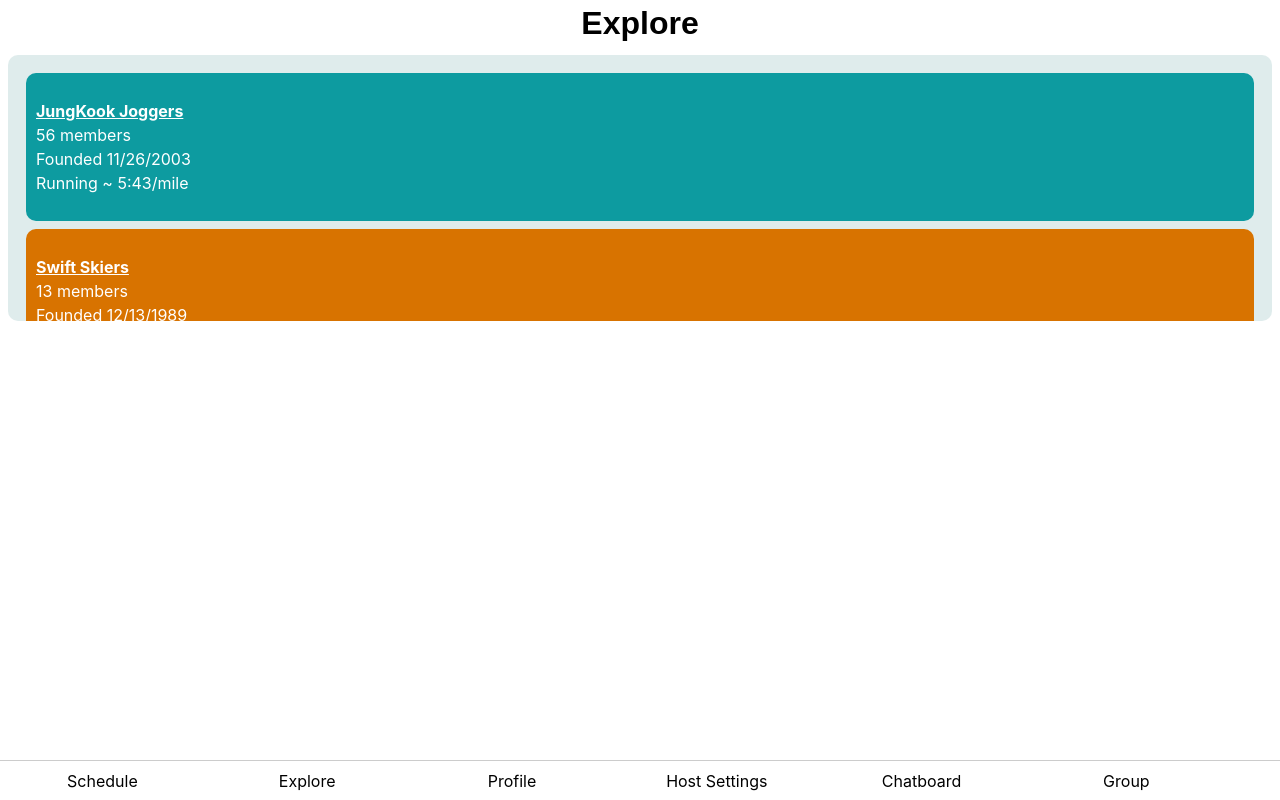
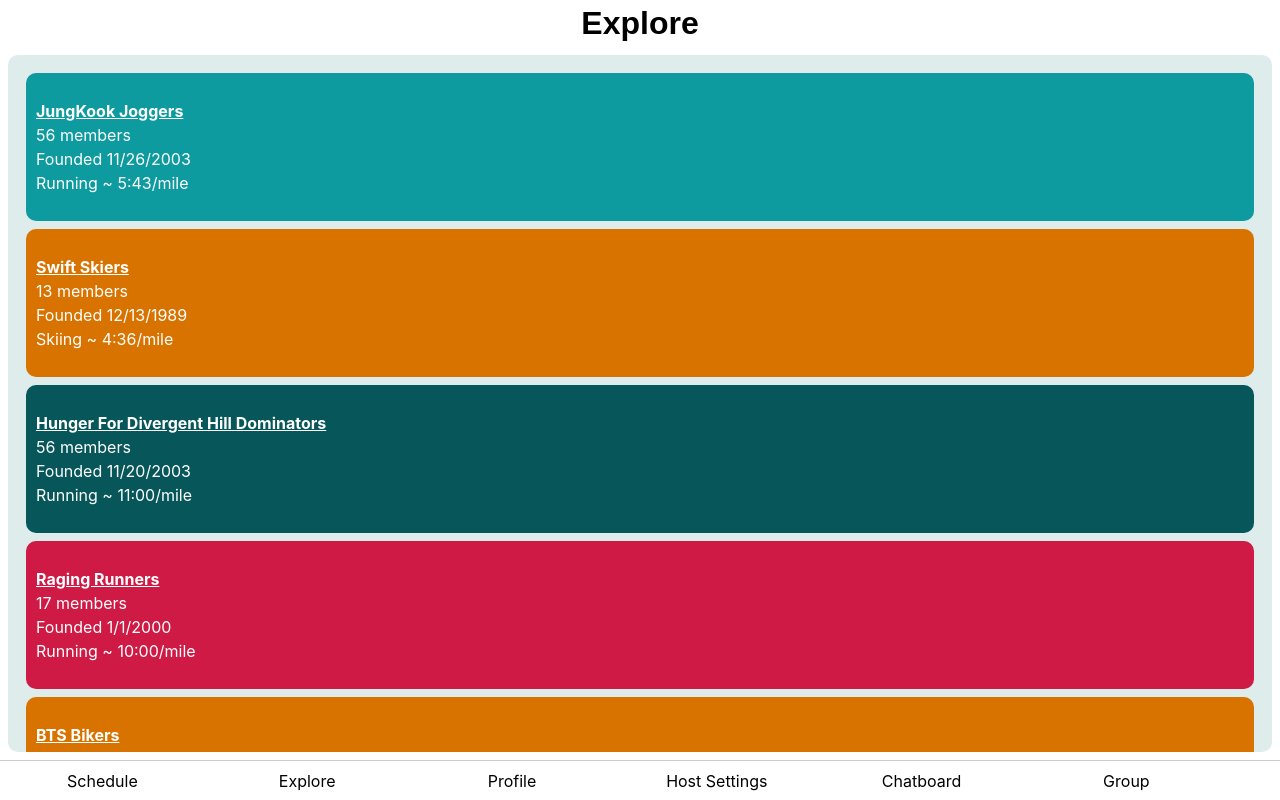
Before and after one commit to hopkinstechnocrats/fether, a React (Create React App) app: page / in a window 1280 px wide. Both pictures are taken after a click on the item "Explore". Built offline with nearby package versions, Linux system fonts and the light colour scheme.

Commit message:
fix explore roundbox height

```diff
--- a/src/App.js
+++ b/src/App.js
@@ -17,7 +17,7 @@ function App() {
         <Schedule></Schedule>
       </div>
       <div label="Explore">
-        <Explore></Explore>
+        <Explore> </Explore>
       </div>
       <div label="Profile">
         <Profile></Profile>
--- a/src/components/GroupPage.css
+++ b/src/components/GroupPage.css
@@ -11,7 +11,7 @@ div.boundedScrollbox {
 }
 
 .scrollbox {
-    max-height: 35%;
+    max-height: 100%;
     flex-grow: 1;
     overflow: scroll;
 }
```
